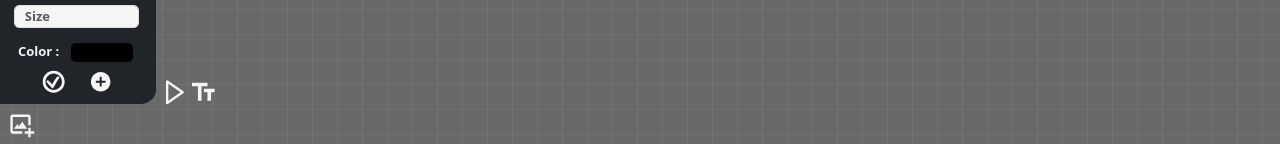
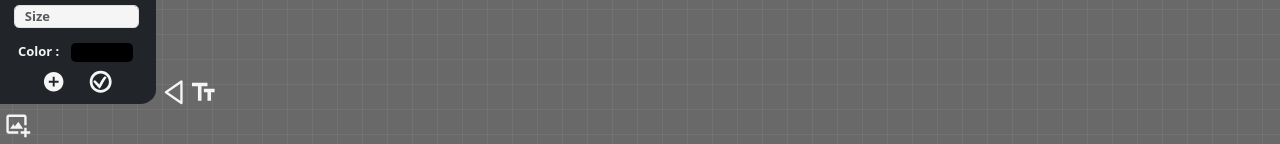
Before and after one commit to Vergiis/OnRefs, a React (Vite) app: page / in a window 1280 px wide. Shown: the part 653-797 px from the top of the page. Built offline with nearby package versions, Linux system fonts and the light colour scheme.

Commit message:
3 files modified

```diff
--- a/src/CanvasAdd.tsx
+++ b/src/CanvasAdd.tsx
@@ -41,9 +41,6 @@ export function CanvasAdd({ modalAddImageClick }: any) {
 
   return (
     <Form className="canvasAddInput">
-      <Form.Group id="canvasAddButton" onClick={handleCanvasAddShow}>
-        {isArrowIcon ? <BiLeftArrow /> : <BiImageAdd />}
-      </Form.Group>
       <Form.Group id="imageAddToggle">
         <Form.Label id="imageAddError">Invalid URL</Form.Label>
         <div id="canvasAddImage" className="canvasAddImage">
@@ -64,6 +61,9 @@ export function CanvasAdd({ modalAddImageClick }: any) {
           />
         </div>
       </Form.Group>
+      <Form.Group id="canvasAddButton" onClick={handleCanvasAddShow}>
+        {isArrowIcon ? <BiLeftArrow /> : <BiImageAdd />}
+      </Form.Group>
     </Form>
   );
 }
--- a/src/TextAdd.tsx
+++ b/src/TextAdd.tsx
@@ -1,5 +1,5 @@
 import { Form } from 'react-bootstrap';
-import { BiRightArrow } from 'react-icons/bi';
+import { BiLeftArrow } from 'react-icons/bi';
 import { GiConfirmed } from 'react-icons/gi';
 import { MdAddCircle, MdOutlineTextFields } from 'react-icons/md';
 
@@ -19,13 +19,13 @@ export function TextAdd() {
           <Form.Control type="color" id="addTextColor" />
         </Form.Group>
         <Form.Group className="addTextInput" id="addTextButtonsGroup">
+          <MdAddCircle className="addTextIcon" />
           <GiConfirmed className="addTextIcon" />
-          <MdAddCircle className="addTextIcon" />
         </Form.Group>
       </Form.Group>
       <Form.Group>
         <Form.Label id="addTextButton">
-          <BiRightArrow />
+          <BiLeftArrow />
           <MdOutlineTextFields />
         </Form.Label>
       </Form.Group>
--- a/src/styles/canvasStyle.css
+++ b/src/styles/canvasStyle.css
@@ -35,14 +35,20 @@
   display: flex;
   height: 2.5em;
   margin: 0.3em;
+  margin-left: 0;
 }
 .canvasAddImage {
-  background-color: #00a4a4;
+  background-color: #212529;
   display: flex;
-  border-radius: 1em;
+  border-radius: 0em 1em 1em 0;
   width: 12em;
   height: 2em;
   margin-top: 0.1em;
+  padding-left: 0.3em;
+}
+#addImageInput{
+  height: 1.5em;
+  margin-top: 0.25em;
 }
 .imageAddButton {
   float: left;
@@ -50,9 +56,10 @@
   margin-left: 0.1em;
   margin-right: 0.1em;
   cursor: pointer;
+  color: whitesmoke;
 }
 .imageAddButton:hover {
-  color: whitesmoke;
+  color: #00a4a4;
 }
 #imageAddError {
   background-color: rgb(204, 5, 5);
```
